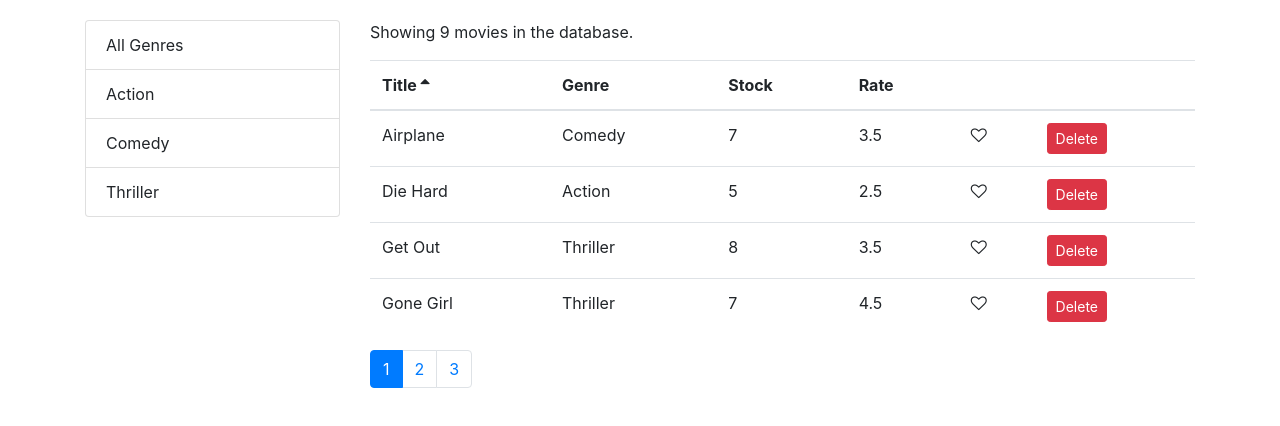
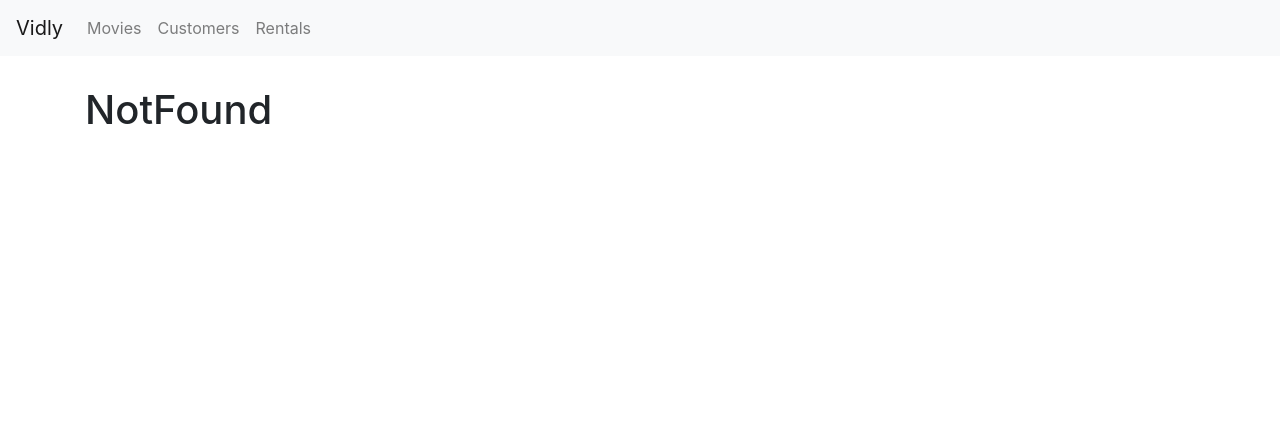
Before and after one commit to gordonshlai/vidly-ReactJS, a React (Create React App) app: page /not-found in a window 1280 px wide. Shown: the top 426 px of the page. Built offline with nearby package versions, Linux system fonts and the light colour scheme.

Commit message:
Add routing.

```diff
--- a/package.json
+++ b/package.json
@@ -12,6 +12,7 @@
     "prop-types": "^15.7.2",
     "react": "^17.0.1",
     "react-dom": "^17.0.1",
+    "react-router-dom": "^5.2.0",
     "react-scripts": "4.0.0",
     "web-vitals": "^0.2.4"
   },
--- a/src/App.js
+++ b/src/App.js
@@ -1,11 +1,28 @@
+import { Redirect, Route, Switch } from "react-router-dom";
+import Movies from "./components/movies";
+import MovieForm from "./components/movieForms";
+import Customers from "./components/customers";
+import Rentals from "./components/rentals";
+import NotFound from "./components/notFound";
+import NavBar from "./components/navBar";
 import "./App.css";
-import Movies from "./components/movies";
 
 function App() {
   return (
-    <main className="container">
-      <Movies />
-    </main>
+    <>
+      <NavBar />
+      <main className="container">
+        <Switch>
+          <Route path="/movies/:id" component={MovieForm} />
+          <Route path="/movies" component={Movies} />
+          <Route path="/customers" component={Customers} />
+          <Route path="/rentals" component={Rentals} />
+          <Route path="/not-found" component={NotFound} />
+          <Redirect from="/" exact to="/movies" />
+          <Redirect to="not-found" />
+        </Switch>
+      </main>
+    </>
   );
 }
 
--- /dev/null
+++ b/src/components/customers.jsx
@@ -0,0 +1,7 @@
+import React from "react";
+
+const Customer = () => {
+  return <h1>Customer</h1>;
+};
+
+export default Customer;
--- /dev/null
+++ b/src/components/movieForms.jsx
@@ -0,0 +1,17 @@
+import React from "react";
+
+const MovieForms = ({ match, history }) => {
+  return (
+    <div>
+      <h1>MovieForms {match.params.id}</h1>
+      <button
+        className="btn btn-primary"
+        onClick={() => history.push("/movies")}
+      >
+        Save
+      </button>
+    </div>
+  );
+};
+
+export default MovieForms;
--- a/src/components/moviesTable.jsx
+++ b/src/components/moviesTable.jsx
@@ -1,10 +1,17 @@
 import React, { Component } from "react";
+import { Link } from "react-router-dom";
 import Like from "./common/like";
 import Table from "./common/table";
 
 class MoviesTable extends Component {
   columns = [
-    { path: "title", label: "Title" },
+    {
+      path: "title",
+      label: "Title",
+      content: (movie) => (
+        <Link to={`/movies/${movie._id}`}>{movie.title}</Link>
+      ),
+    },
     { path: "genre.name", label: "Genre" },
     { path: "numberInStock", label: "Stock" },
     { path: "dailyRentalRate", label: "Rate" },
--- /dev/null
+++ b/src/components/navBar.jsx
@@ -0,0 +1,38 @@
+import React from "react";
+import { Link, NavLink } from "react-router-dom";
+
+const NavBar = () => {
+  return (
+    <nav className="navbar navbar-expand-lg navbar-light bg-light">
+      <Link className="navbar-brand" to="/">
+        Vidly
+      </Link>
+      <button
+        className="navbar-toggler"
+        type="button"
+        data-toggle="collapse"
+        data-target="#navbarNavAltMarkup"
+        aria-controls="navbarNavAltMarkup"
+        aria-expanded="false"
+        aria-label="Toggle navigation"
+      >
+        <span className="navbar-toggler-icon" />
+      </button>
+      <div className="collapse navbar-collapse" id="navbarNav">
+        <div className="navbar-nav">
+          <NavLink className="nav-item nav-link" to="/movies">
+            Movies
+          </NavLink>
+          <NavLink className="nav-item nav-link" to="/customers">
+            Customers
+          </NavLink>
+          <NavLink className="nav-item nav-link" to="/rentals">
+            Rentals
+          </NavLink>
+        </div>
+      </div>
+    </nav>
+  );
+};
+
+export default NavBar;
--- /dev/null
+++ b/src/components/notFound.jsx
@@ -0,0 +1,7 @@
+import React from "react";
+
+const NotFound = () => {
+  return <h1>NotFound</h1>;
+};
+
+export default NotFound;
--- /dev/null
+++ b/src/components/rentals.jsx
@@ -0,0 +1,7 @@
+import React from "react";
+
+const Rentals = () => {
+  return <h1>Rentals</h1>;
+};
+
+export default Rentals;
--- a/src/index.css
+++ b/src/index.css
@@ -1,6 +1,6 @@
 body {
   margin: 0;
-  padding: 20px 0 0 0;
+  padding: 0 0 0 0;
   font-family: -apple-system, BlinkMacSystemFont, "Segoe UI", "Roboto", "Oxygen",
     "Ubuntu", "Cantarell", "Fira Sans", "Droid Sans", "Helvetica Neue",
     sans-serif;
@@ -13,6 +13,10 @@
     monospace;
 }
 
+.navbar {
+  margin-bottom: 30px;
+}
+
 .clickable {
   cursor: pointer;
 }
--- a/src/index.js
+++ b/src/index.js
@@ -1,5 +1,6 @@
 import React from "react";
 import ReactDOM from "react-dom";
+import { BrowserRouter } from "react-router-dom";
 import "./index.css";
 import App from "./App";
 import reportWebVitals from "./reportWebVitals";
@@ -8,7 +9,9 @@
 
 ReactDOM.render(
   <React.StrictMode>
-    <App />
+    <BrowserRouter>
+      <App />
+    </BrowserRouter>
   </React.StrictMode>,
   document.getElementById("root")
 );
```
Also changed, not shown: 1 other file (tests, documents, lock files or other folders).
